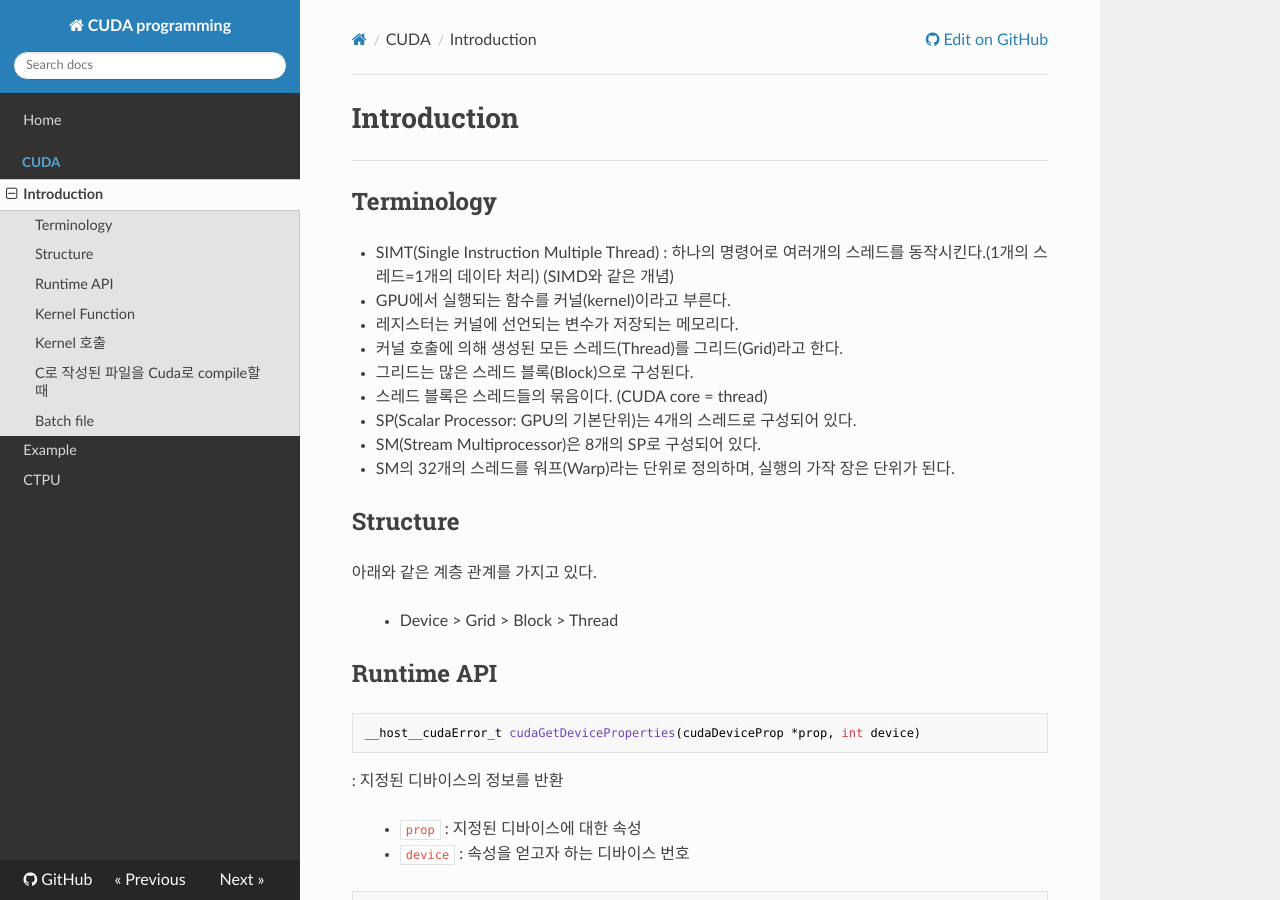
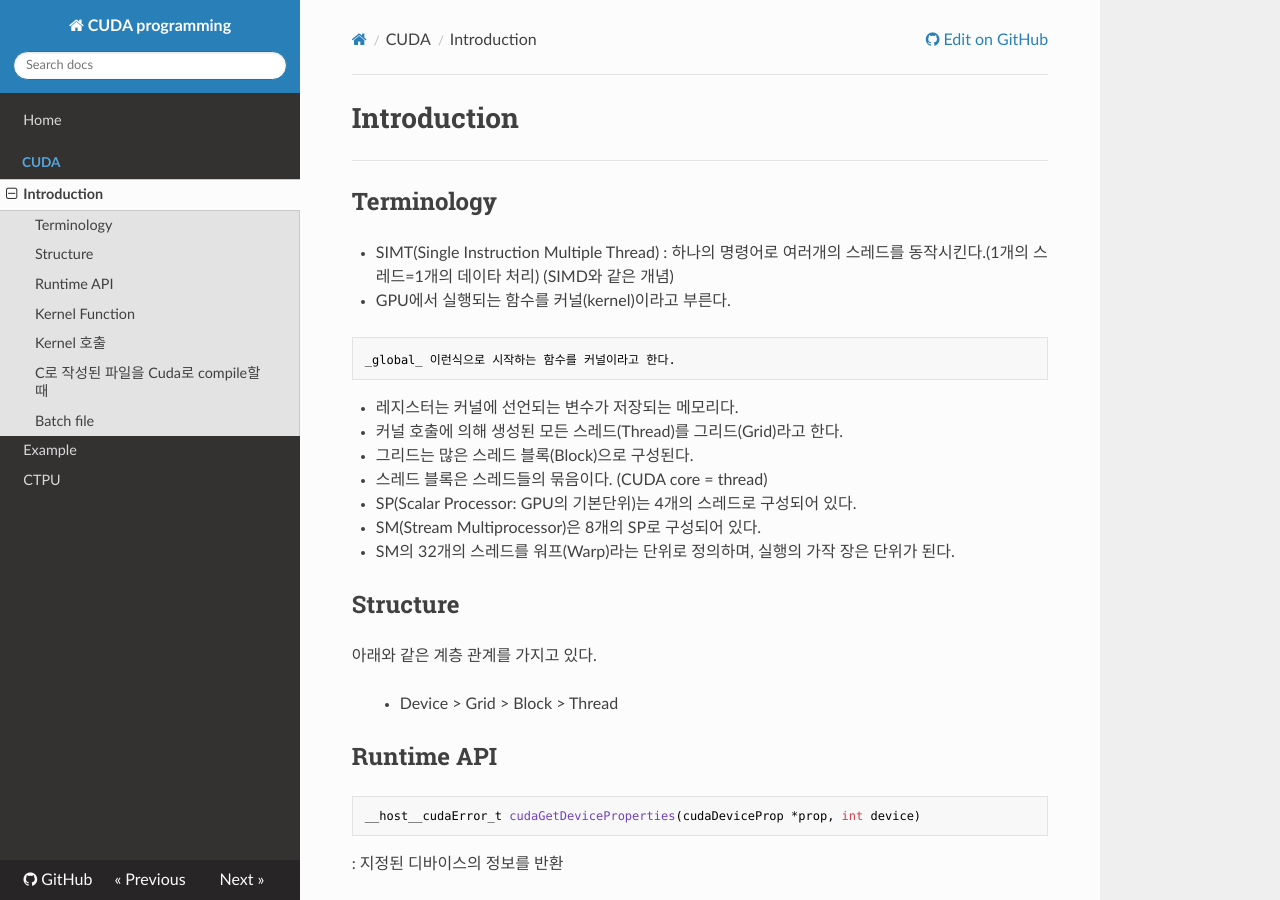
Before and after one commit to WonyoungCho/CUDA, an MkDocs documentation site: the page built from docs/CUDA_int.md, in a window 1280 px wide and 900 px high. Built offline with MkDocs 1.6.1, drawn with Linux system fonts in a browser that asks for light colours; nearby versions of some CDN libraries; old or Windows-style settings are respelled for this version of MkDocs.

Commit message:
Update CUDA_int.md

````diff
--- a/docs/CUDA_int.md
+++ b/docs/CUDA_int.md
@@ -4,6 +4,9 @@
 ## Terminology
 - SIMT(Single Instruction Multiple Thread) : 하나의 명령어로 여러개의 스레드를 동작시킨다.(1개의 스레드=1개의 데이타 처리) (SIMD와 같은 개념)
 - GPU에서 실행되는 함수를 커널(kernel)이라고 부른다.
+```
+_global_ 이런식으로 시작하는 함수를 커널이라고 한다.
+```
 - 레지스터는 커널에 선언되는 변수가 저장되는 메모리다.
 - 커널 호출에 의해 생성된 모든 스레드(Thread)를 그리드(Grid)라고 한다.
 - 그리드는 많은 스레드 블록(Block)으로 구성된다.
````
